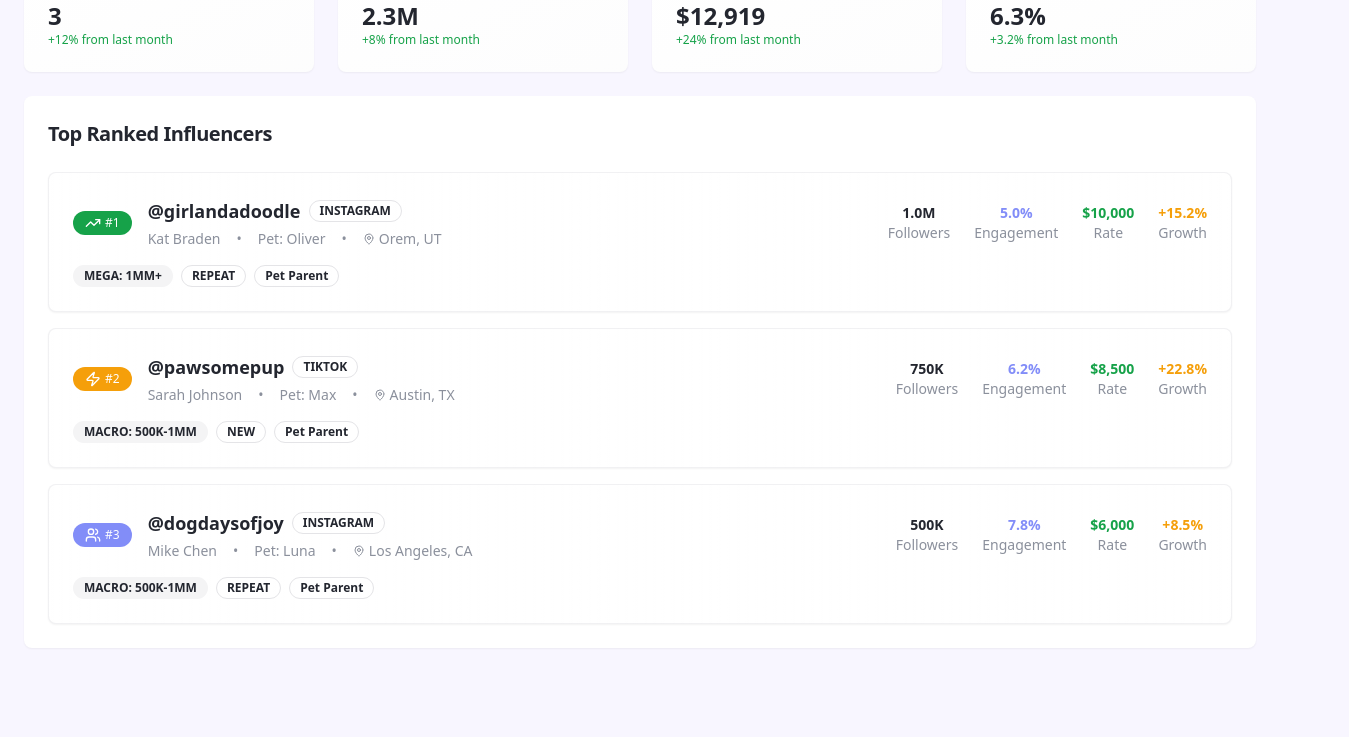
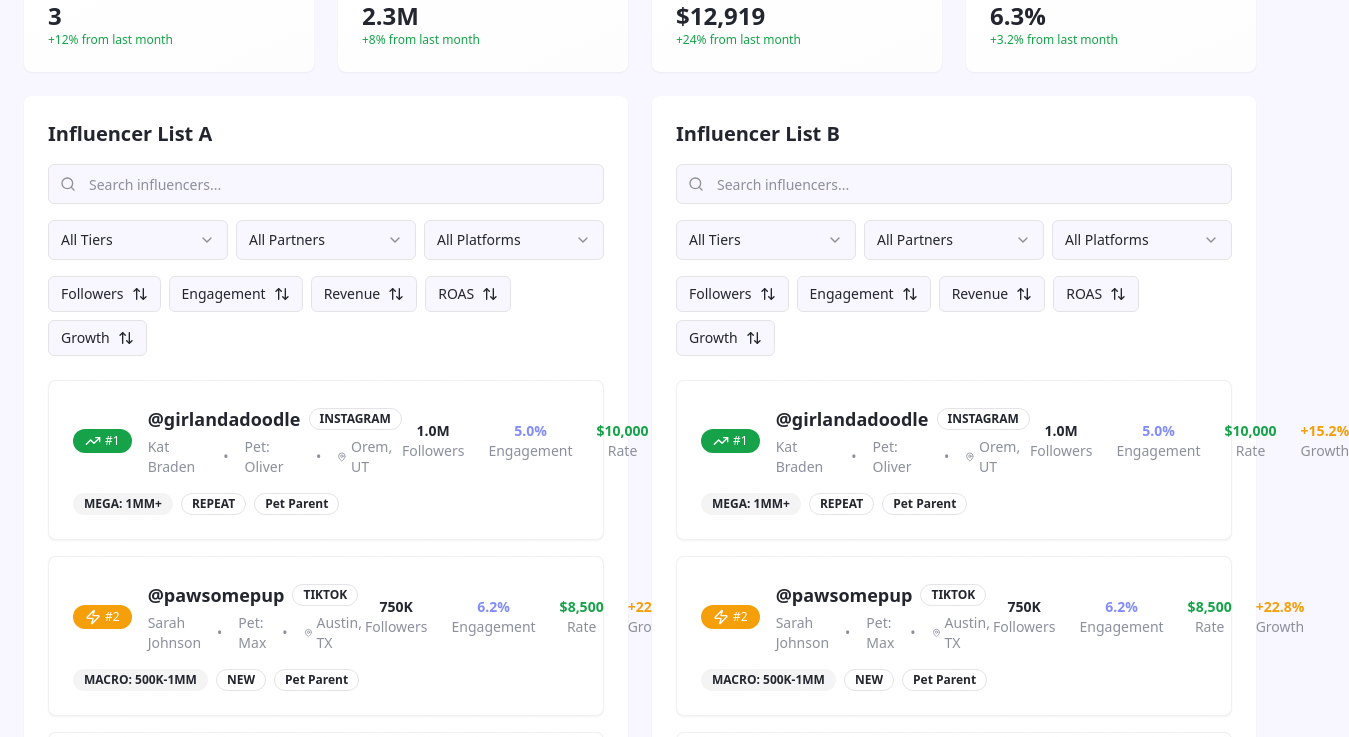
Before and after one commit to chamounsm/elevate-insights, a React (Vite) app: page / in a window 1280 px wide. Shown: the part 160-897 px from the top of the page, 1349 px wide, since content can reach past the window. Before the commit the page ends 832 px from the top, so only its background shows below. Built offline with nearby package versions, Linux system fonts and the light colour scheme.

Commit message:
Add dual lists with filtering
Implement two side-by-side influencer lists with filtering and sorting capabilities for various statistics.

```diff
--- a/src/components/InfluencerDashboard.tsx
+++ b/src/components/InfluencerDashboard.tsx
@@ -1,10 +1,9 @@
 import { useState } from 'react';
 import { Card, CardContent, CardHeader, CardTitle } from '@/components/ui/card';
-import { Input } from '@/components/ui/input';
-import { Badge } from '@/components/ui/badge';
-import { Search, TrendingUp, Users, DollarSign } from 'lucide-react';
-import { InfluencerCard } from './InfluencerCard';
+import { TrendingUp, Users, DollarSign } from 'lucide-react';
 import { InfluencerDetail } from './InfluencerDetail';
+import { InfluencerListControls, FilterSortState } from './InfluencerListControls';
+import { InfluencerList } from './InfluencerList';
 
 export interface PostData {
   id: string;
@@ -227,15 +226,25 @@ const mockInfluencers: InfluencerData[] = [
 ];
 
 export const InfluencerDashboard = () => {
-  const [searchTerm, setSearchTerm] = useState('');
   const [selectedInfluencer, setSelectedInfluencer] = useState<InfluencerData | null>(null);
 
-  const filteredInfluencers = mockInfluencers.filter(
-    influencer =>
-      influencer.handle.toLowerCase().includes(searchTerm.toLowerCase()) ||
-      influencer.petParentName.toLowerCase().includes(searchTerm.toLowerCase()) ||
-      influencer.petName.toLowerCase().includes(searchTerm.toLowerCase())
-  );
+  const [leftListFilter, setLeftListFilter] = useState<FilterSortState>({
+    searchTerm: '',
+    tierFilter: 'all',
+    partnerTypeFilter: 'all',
+    platformFilter: 'all',
+    sortBy: 'rank',
+    sortOrder: 'asc'
+  });
+
+  const [rightListFilter, setRightListFilter] = useState<FilterSortState>({
+    searchTerm: '',
+    tierFilter: 'all',
+    partnerTypeFilter: 'all',
+    platformFilter: 'all',
+    sortBy: 'rank',
+    sortOrder: 'asc'
+  });
 
   const totalInfluencers = mockInfluencers.length;
   const totalFollowers = mockInfluencers.reduce((sum, inf) => sum + inf.followerCount, 0);
@@ -255,19 +264,10 @@ export const InfluencerDashboard = () => {
     <div className="min-h-screen bg-background p-6">
       <div className="max-w-7xl mx-auto space-y-6">
         {/* Header */}
-        <div className="flex flex-col md:flex-row justify-between items-start md:items-center gap-4">
-          <div>
+        <div className="flex flex-col justify-center items-center gap-4">
+          <div className="text-center">
             <h1 className="text-3xl font-bold text-foreground">Influencer Dashboard</h1>
             <p className="text-muted-foreground">Manage and track your influencer partnerships</p>
-          </div>
-          <div className="relative w-full md:w-80">
-            <Search className="absolute left-3 top-1/2 transform -translate-y-1/2 text-muted-foreground h-4 w-4" />
-            <Input
-              placeholder="Search influencers..."
-              value={searchTerm}
-              onChange={(e) => setSearchTerm(e.target.value)}
-              className="pl-10"
-            />
           </div>
         </div>
 
@@ -318,24 +318,45 @@ export const InfluencerDashboard = () => {
           </Card>
         </div>
 
-        {/* Influencer List */}
+        {/* Dual Influencer Lists */}
+        <div className="grid grid-cols-1 lg:grid-cols-2 gap-6">
+          {/* Left List */}
           <Card className="border-0 shadow-sm">
             <CardHeader>
-            <CardTitle className="text-xl font-semibold text-foreground">Top Ranked Influencers</CardTitle>
+              <InfluencerListControls
+                title="Influencer List A"
+                filterSort={leftListFilter}
+                onFilterSortChange={setLeftListFilter}
+              />
             </CardHeader>
             <CardContent>
-            <div className="space-y-4">
-              {filteredInfluencers.map((influencer) => (
-                <InfluencerCard
-                  key={influencer.id}
-                  influencer={influencer}
-                  onClick={() => setSelectedInfluencer(influencer)}
+              <InfluencerList
+                influencers={mockInfluencers}
+                filterSort={leftListFilter}
+                onInfluencerClick={setSelectedInfluencer}
               />
-              ))}
-            </div>
+            </CardContent>
+          </Card>
+
+          {/* Right List */}
+          <Card className="border-0 shadow-sm">
+            <CardHeader>
+              <InfluencerListControls
+                title="Influencer List B"
+                filterSort={rightListFilter}
+                onFilterSortChange={setRightListFilter}
+              />
+            </CardHeader>
+            <CardContent>
+              <InfluencerList
+                influencers={mockInfluencers}
+                filterSort={rightListFilter}
+                onInfluencerClick={setSelectedInfluencer}
+              />
             </CardContent>
           </Card>
         </div>
       </div>
+    </div>
   );
 };
--- /dev/null
+++ b/src/components/InfluencerList.tsx
@@ -0,0 +1,85 @@
+import { InfluencerData } from './InfluencerDashboard';
+import { InfluencerCard } from './InfluencerCard';
+import { FilterSortState } from './InfluencerListControls';
+
+interface InfluencerListProps {
+  influencers: InfluencerData[];
+  filterSort: FilterSortState;
+  onInfluencerClick: (influencer: InfluencerData) => void;
+}
+
+export const InfluencerList = ({ influencers, filterSort, onInfluencerClick }: InfluencerListProps) => {
+  const filteredAndSortedInfluencers = influencers
+    .filter(influencer => {
+      // Search filter
+      const searchMatch =
+        influencer.handle.toLowerCase().includes(filterSort.searchTerm.toLowerCase()) ||
+        influencer.petParentName.toLowerCase().includes(filterSort.searchTerm.toLowerCase()) ||
+        influencer.petName.toLowerCase().includes(filterSort.searchTerm.toLowerCase());
+
+      // Tier filter
+      const tierMatch = filterSort.tierFilter === 'all' || influencer.tier === filterSort.tierFilter;
+
+      // Partner type filter
+      const partnerMatch = filterSort.partnerTypeFilter === 'all' || influencer.partnerType === filterSort.partnerTypeFilter;
+
+      // Platform filter
+      const platformMatch = filterSort.platformFilter === 'all' || influencer.platform === filterSort.platformFilter;
+
+      return searchMatch && tierMatch && partnerMatch && platformMatch;
+    })
+    .sort((a, b) => {
+      const { sortBy, sortOrder } = filterSort;
+      let aValue: number = 0;
+      let bValue: number = 0;
+
+      switch (sortBy) {
+        case 'followerCount':
+          aValue = a.followerCount;
+          bValue = b.followerCount;
+          break;
+        case 'engagementRate':
+          aValue = a.engagementRate || 0;
+          bValue = b.engagementRate || 0;
+          break;
+        case 'totalRevenue':
+          aValue = a.totalRevenue || 0;
+          bValue = b.totalRevenue || 0;
+          break;
+        case 'roas':
+          aValue = a.roas || 0;
+          bValue = b.roas || 0;
+          break;
+        case 'recentGrowth':
+          aValue = a.recentGrowth || 0;
+          bValue = b.recentGrowth || 0;
+          break;
+        default:
+          aValue = a.rank;
+          bValue = b.rank;
+      }
+
+      if (sortOrder === 'asc') {
+        return aValue - bValue;
+      } else {
+        return bValue - aValue;
+      }
+    });
+
+  return (
+    <div className="space-y-4">
+      {filteredAndSortedInfluencers.map((influencer) => (
+        <InfluencerCard
+          key={influencer.id}
+          influencer={influencer}
+          onClick={() => onInfluencerClick(influencer)}
+        />
+      ))}
+      {filteredAndSortedInfluencers.length === 0 && (
+        <div className="text-center py-8 text-muted-foreground">
+          No influencers match the current filters
+        </div>
+      )}
+    </div>
+  );
+};
--- /dev/null
+++ b/src/components/InfluencerListControls.tsx
@@ -0,0 +1,143 @@
+import { useState } from 'react';
+import { Input } from '@/components/ui/input';
+import { Select, SelectContent, SelectItem, SelectTrigger, SelectValue } from '@/components/ui/select';
+import { Button } from '@/components/ui/button';
+import { Search, ArrowUpDown, ArrowUp, ArrowDown } from 'lucide-react';
+
+export interface FilterSortState {
+  searchTerm: string;
+  tierFilter: string;
+  partnerTypeFilter: string;
+  platformFilter: string;
+  sortBy: string;
+  sortOrder: 'asc' | 'desc';
+}
+
+interface InfluencerListControlsProps {
+  title: string;
+  filterSort: FilterSortState;
+  onFilterSortChange: (newState: FilterSortState) => void;
+}
+
+export const InfluencerListControls = ({ title, filterSort, onFilterSortChange }: InfluencerListControlsProps) => {
+  const updateState = (updates: Partial<FilterSortState>) => {
+    onFilterSortChange({ ...filterSort, ...updates });
+  };
+
+  const toggleSort = (field: string) => {
+    if (filterSort.sortBy === field) {
+      updateState({ sortOrder: filterSort.sortOrder === 'asc' ? 'desc' : 'asc' });
+    } else {
+      updateState({ sortBy: field, sortOrder: 'desc' });
+    }
+  };
+
+  const getSortIcon = (field: string) => {
+    if (filterSort.sortBy !== field) return <ArrowUpDown className="h-4 w-4" />;
+    return filterSort.sortOrder === 'asc' ? <ArrowUp className="h-4 w-4" /> : <ArrowDown className="h-4 w-4" />;
+  };
+
+  return (
+    <div className="space-y-4">
+      <h2 className="text-xl font-semibold text-foreground">{title}</h2>
+
+      {/* Search */}
+      <div className="relative">
+        <Search className="absolute left-3 top-1/2 transform -translate-y-1/2 text-muted-foreground h-4 w-4" />
+        <Input
+          placeholder="Search influencers..."
+          value={filterSort.searchTerm}
+          onChange={(e) => updateState({ searchTerm: e.target.value })}
+          className="pl-10"
+        />
+      </div>
+
+      {/* Filters */}
+      <div className="grid grid-cols-1 md:grid-cols-3 gap-2">
+        <Select value={filterSort.tierFilter} onValueChange={(value) => updateState({ tierFilter: value })}>
+          <SelectTrigger>
+            <SelectValue placeholder="All Tiers" />
+          </SelectTrigger>
+          <SelectContent>
+            <SelectItem value="all">All Tiers</SelectItem>
+            <SelectItem value="MEGA: 1MM+">MEGA: 1MM+</SelectItem>
+            <SelectItem value="MACRO: 500K-1MM">MACRO: 500K-1MM</SelectItem>
+            <SelectItem value="MID: 100K-500K">MID: 100K-500K</SelectItem>
+            <SelectItem value="MICRO: 10K-100K">MICRO: 10K-100K</SelectItem>
+          </SelectContent>
+        </Select>
+
+        <Select value={filterSort.partnerTypeFilter} onValueChange={(value) => updateState({ partnerTypeFilter: value })}>
+          <SelectTrigger>
+            <SelectValue placeholder="Partner Type" />
+          </SelectTrigger>
+          <SelectContent>
+            <SelectItem value="all">All Partners</SelectItem>
+            <SelectItem value="NEW">New</SelectItem>
+            <SelectItem value="REPEAT">Repeat</SelectItem>
+          </SelectContent>
+        </Select>
+
+        <Select value={filterSort.platformFilter} onValueChange={(value) => updateState({ platformFilter: value })}>
+          <SelectTrigger>
+            <SelectValue placeholder="Platform" />
+          </SelectTrigger>
+          <SelectContent>
+            <SelectItem value="all">All Platforms</SelectItem>
+            <SelectItem value="INSTAGRAM">Instagram</SelectItem>
+            <SelectItem value="TIKTOK">TikTok</SelectItem>
+            <SelectItem value="YOUTUBE">YouTube</SelectItem>
+          </SelectContent>
+        </Select>
+      </div>
+
+      {/* Sort Controls */}
+      <div className="flex flex-wrap gap-2">
+        <Button
+          variant="outline"
+          size="sm"
+          onClick={() => toggleSort('followerCount')}
+          className={filterSort.sortBy === 'followerCount' ? 'bg-primary/10' : ''}
+        >
+          Followers {getSortIcon('followerCount')}
+        </Button>
+
+        <Button
+          variant="outline"
+          size="sm"
+          onClick={() => toggleSort('engagementRate')}
+          className={filterSort.sortBy === 'engagementRate' ? 'bg-primary/10' : ''}
+        >
+          Engagement {getSortIcon('engagementRate')}
+        </Button>
+
+        <Button
+          variant="outline"
+          size="sm"
+          onClick={() => toggleSort('totalRevenue')}
+          className={filterSort.sortBy === 'totalRevenue' ? 'bg-primary/10' : ''}
+        >
+          Revenue {getSortIcon('totalRevenue')}
+        </Button>
+
+        <Button
+          variant="outline"
+          size="sm"
+          onClick={() => toggleSort('roas')}
+          className={filterSort.sortBy === 'roas' ? 'bg-primary/10' : ''}
+        >
+          ROAS {getSortIcon('roas')}
+        </Button>
+
+        <Button
+          variant="outline"
+          size="sm"
+          onClick={() => toggleSort('recentGrowth')}
+          className={filterSort.sortBy === 'recentGrowth' ? 'bg-primary/10' : ''}
+        >
+          Growth {getSortIcon('recentGrowth')}
+        </Button>
+      </div>
+    </div>
+  );
+};
```
Lines whose indentation alone changed are shown as unchanged.
